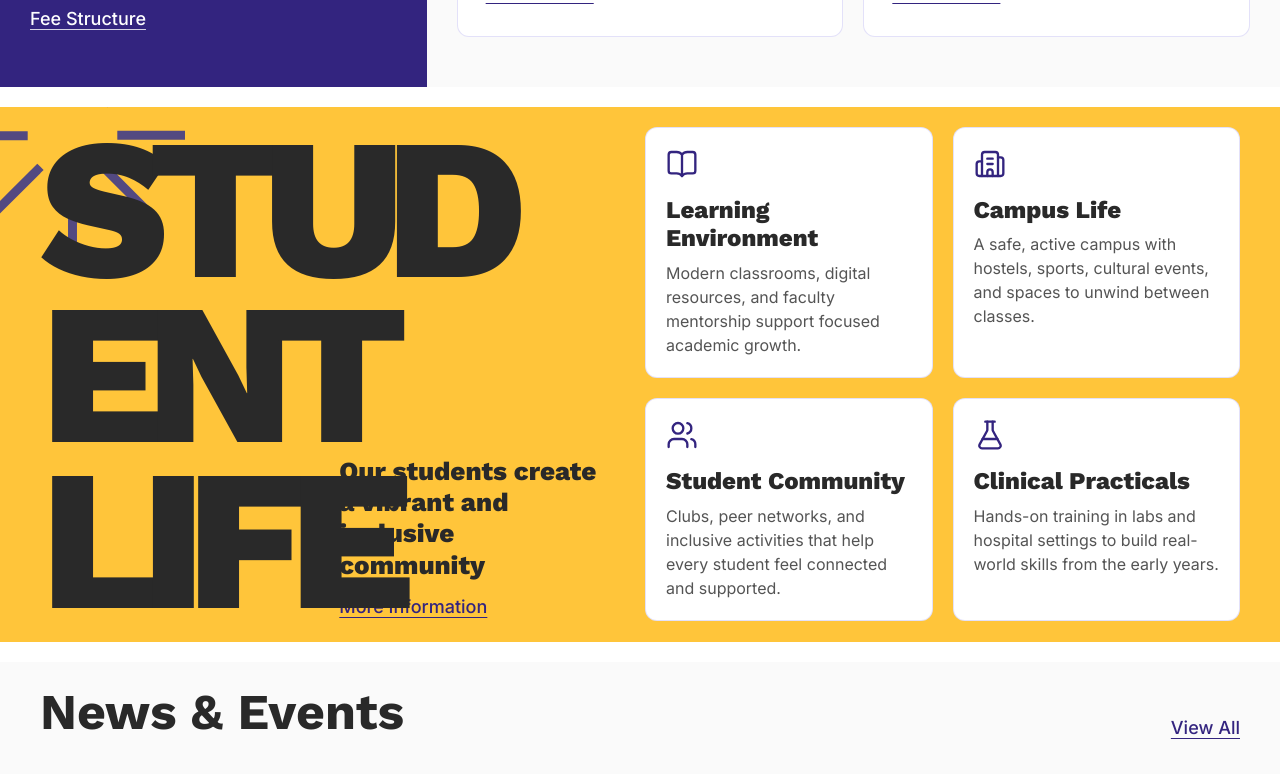
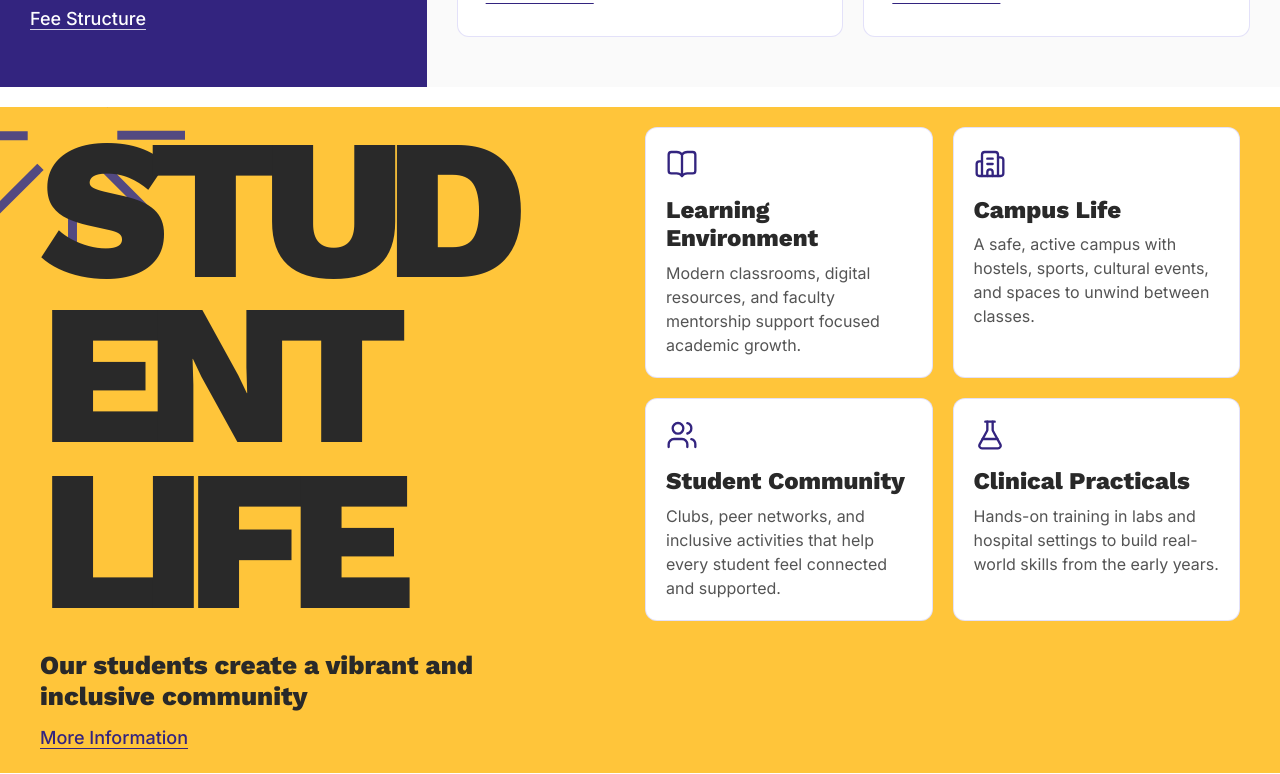
Before and after one commit to mxkumr/mock-website-JR-medical-college, a Next.js app: page / in a window 1280 px wide. Shown: the part 4380-5154 px from the top of the page. Built offline with nearby package versions, Linux system fonts and the light colour scheme.

Commit message:
Refactor student life section styles for improved layout and responsiveness. Update CSS to utilize flexbox for better alignment, adjust gap settings, and introduce new media queries for content padding and width constraints.

```diff
--- a/src/app/globals.css
+++ b/src/app/globals.css
@@ -1409,15 +1409,18 @@ a.programs-more-link:hover {
 
 @media (min-width: 1024px) {
   .student-life-header {
-    grid-template-columns: minmax(0, 1fr) minmax(0, 1fr);
-    align-items: end;
-    gap: 2rem;
+    display: flex;
+    flex-direction: column;
+    align-items: flex-start;
+    gap: clamp(1.5rem, 3vh, 2.5rem);
   }
 }
 
 .student-life-title-wrap {
   position: relative;
   z-index: 2;
+  min-width: 0;
+  max-width: 100%;
 }
 
 .student-life-shape {
@@ -1462,6 +1465,13 @@ a.programs-more-link:hover {
   max-width: 32rem;
 }
 
+@media (min-width: 1024px) {
+  .student-life-content {
+    max-width: 28rem;
+    padding-top: 0.25rem;
+  }
+}
+
 .student-life-quote {
   margin: 0;
   font-family: var(--font-work-sans), system-ui, sans-serif;
```
